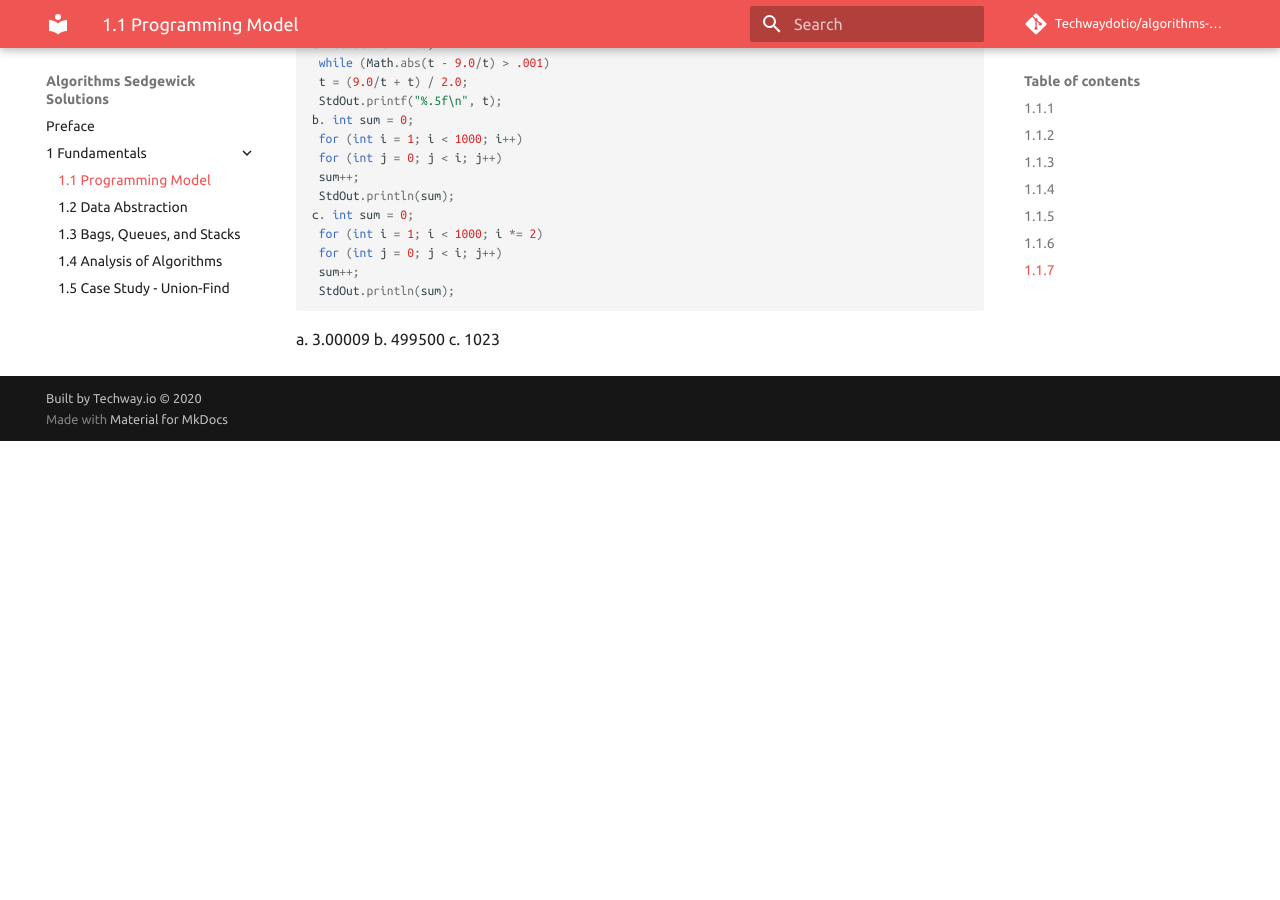
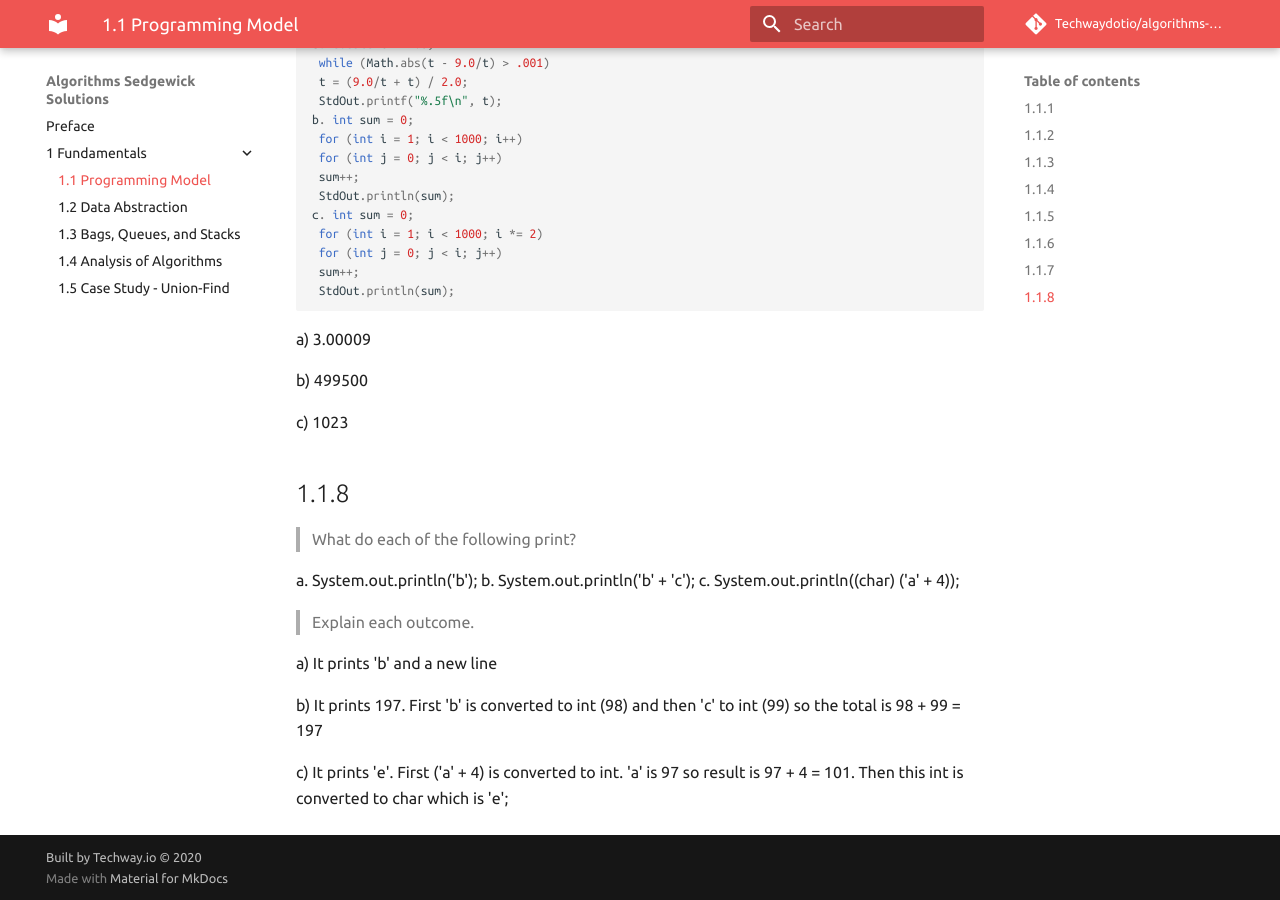
Before and after one commit to Techwaydotio/algorithms-sedgewick, an MkDocs documentation site: the page built from docs/Chap01/1.1.md, in a window 1280 px wide and 900 px high, scrolled down 3731 px. Built offline with MkDocs 1.6.1 and Material for MkDocs 9.7.7, drawn with Linux system fonts in a browser that asks for light colours; nearby versions of some CDN libraries; comment, search, counter and statistics services are not loaded; before the commit the page ends 4172 px from its top, so only the background shows below that.

Commit message:
Ch1 1.1.8

````diff
--- a/docs/Chap01/1.1.md
+++ b/docs/Chap01/1.1.md
@@ -190,6 +190,24 @@ c. int sum = 0;
  StdOut.println(sum);
 ```
 
-a. 3.00009
-b. 499500
-c. 1023
+a) 3.00009
+
+b) 499500
+
+c) 1023
+
+## 1.1.8
+> What do each of the following print?
+
+a. System.out.println('b');
+b. System.out.println('b' + 'c');
+c. System.out.println((char) ('a' + 4));
+
+> Explain each outcome.
+
+a) It prints 'b' and a new line
+
+b) It prints 197. First 'b' is converted to int (98) and then 'c' to int (99) so the total is 98 + 99 = 197
+
+c) It prints 'e'. First ('a' + 4) is converted to int. 'a' is 97 so result is 97 + 4 = 101.
+Then this int is converted to char which is 'e';
````
Also changed, not shown: site/Chap01/1.1/index.html, site/search/search_index.json, 2 other files.
